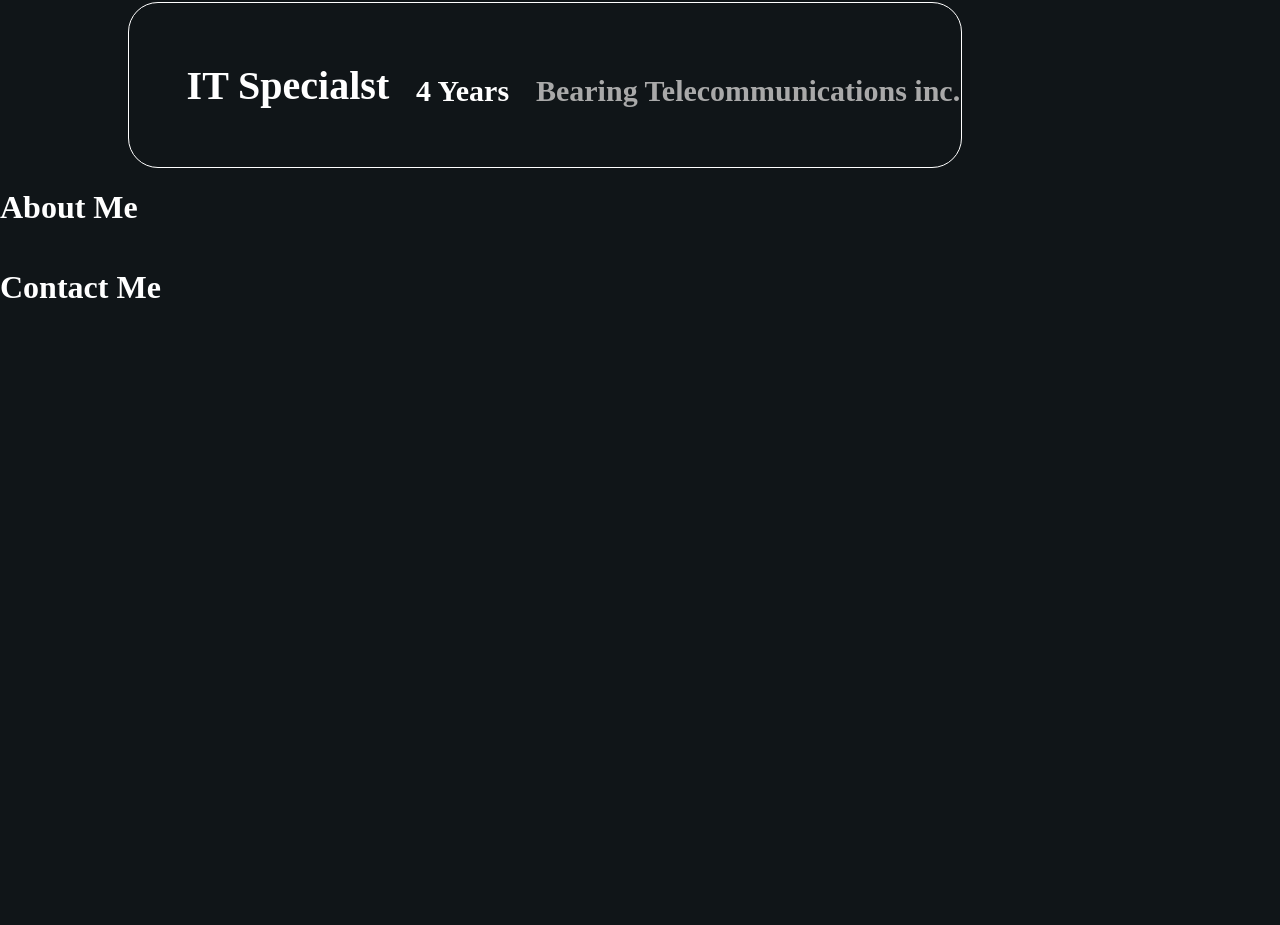
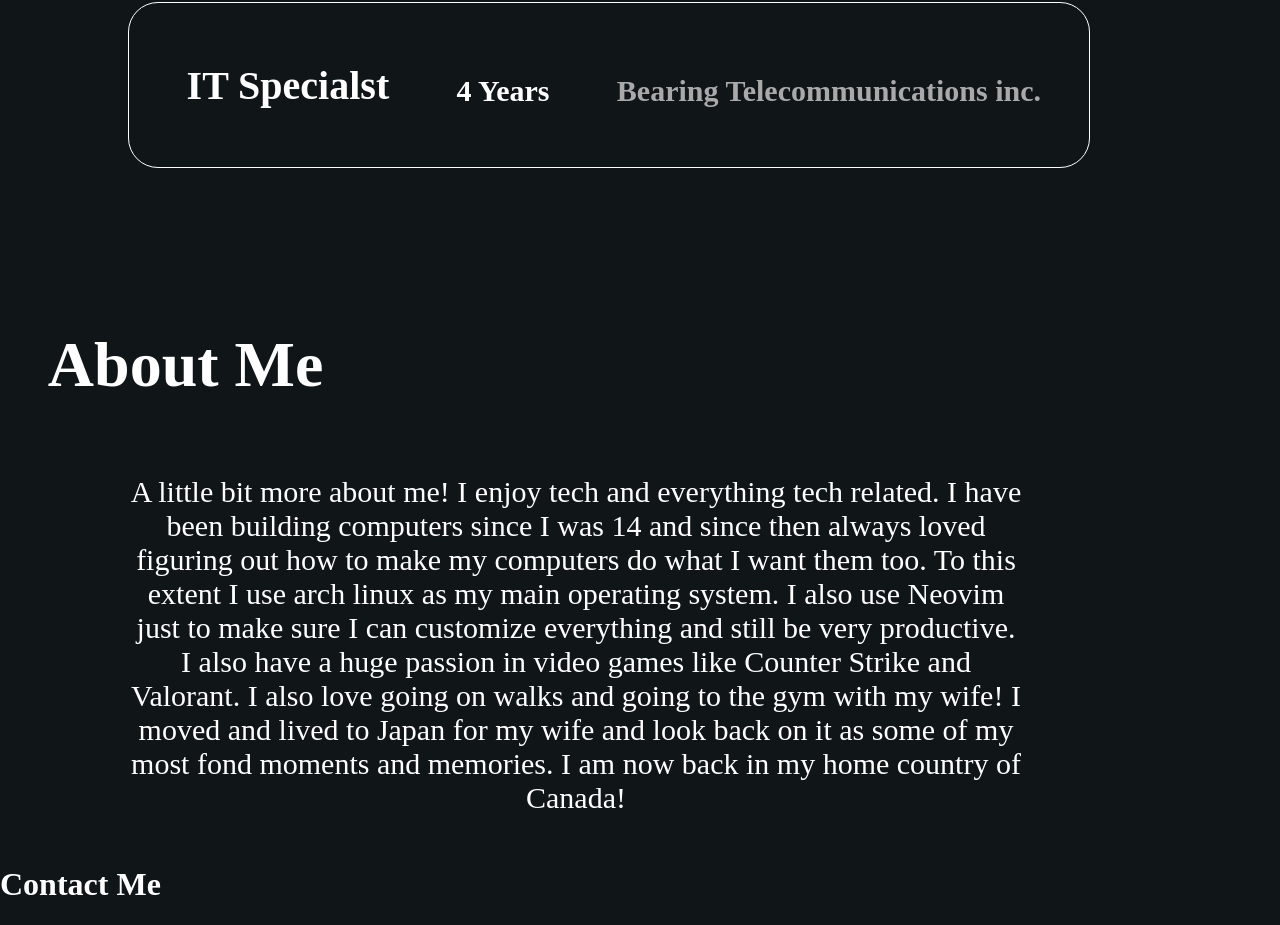
Before and after one commit to Gavino41/Portfolio, a Next.js app: page /home in a window 1280 px wide. Shown: the part 1644-2569 px from the top of the page. Before the commit the page ends 1972 px from the top, so only its background shows below. Built offline with nearby package versions, Linux system fonts and the light colour scheme.

Commit message:
added about me section

```diff
--- a/app/aboutMe/page.js
+++ b/app/aboutMe/page.js
@@ -3,7 +3,23 @@ import styles from './page.module.css'
 
 function AboutMe() {
   return (
-    <h1> About Me </h1>
+    <div className={styles.aboutContainer}>
+      <h1 className={styles.aboutHeader}> About Me </h1>
+      <div className={styles.aboutParagraph} >
+        <p className={styles.paragraph}>
+          A little bit more about me! I enjoy tech and everything tech related.
+          I have been building computers since I was 14 and since then always
+          loved figuring out how to make my computers do what I want them too.
+          To this extent I use arch linux as my main operating system.
+          I also use Neovim just to make sure I can customize everything
+          and still be very productive.
+          I also have a huge passion in video games like Counter Strike and Valorant.
+          I also love going on walks and going to the gym with my wife!
+          I moved and lived to Japan for my wife and look back on it as some of my
+          most fond moments and memories. I am now back in my home country of Canada!
+        </p>
+      </div>
+    </div>
   )
 }
 export default AboutMe
--- a/app/aboutMe/page.module.css
+++ b/app/aboutMe/page.module.css
@@ -0,0 +1,22 @@
+.aboutContainer {
+  margin-top: 10rem;
+}
+
+.aboutHeader {
+  display: flex;
+  width: 29vw;
+  justify-content: center;
+  font-size: 4rem;
+}
+
+.aboutParagraph {
+  display: flex;
+  justify-content: center;
+  width: 90vw;
+}
+
+.paragraph {
+  font-size: 30px;
+  text-align: center;
+  width: 70vw;
+}
--- a/app/components/navbar/page.js
+++ b/app/components/navbar/page.js
@@ -11,7 +11,7 @@ export default function Navbar() {
         <a href="#about" className={styles.button}> About Me </a>
       </div>
       <div className={styles.contactMeLink} >
-        <a href="#contact" className={styles.button}> Contact Me </a>
+        <a href="#contact" className={styles.contactButton}> Contact Me </a>
       </div>
     </div>
   );
--- a/app/components/navbar/page.module.css
+++ b/app/components/navbar/page.module.css
@@ -14,6 +14,10 @@
   gap: 8rem;
   margin-left: 4rem;
   display: flex;
+}
+
+.button:hover {
+  color: #222222;
 }
 
 .button{
@@ -34,9 +38,19 @@
   padding-inline: 1rem;
 }
 
+.contactButton {
+  display: flex;
+  text-decoration: none;
+  background-color: transparent;
+  border: none;
+  color: white;
+  font-size: 30px;
+  padding: 1rem;
+  align-content: center;
+}
+
 .contactMeLink:hover {
-  background-color: darkgray;
-  border: solid black;
+  background-color: #222222;
 }
 
 .contactMeLinkText{
--- a/app/projects/page.module.css
+++ b/app/projects/page.module.css
@@ -15,7 +15,7 @@
   height: 100px;
   padding: 2rem;
   margin-left: 10vw;
-  width: 60vw;
+  width: 70vw;
   border: 1px;
   border-radius: 30px;
   border-style: solid;
```
